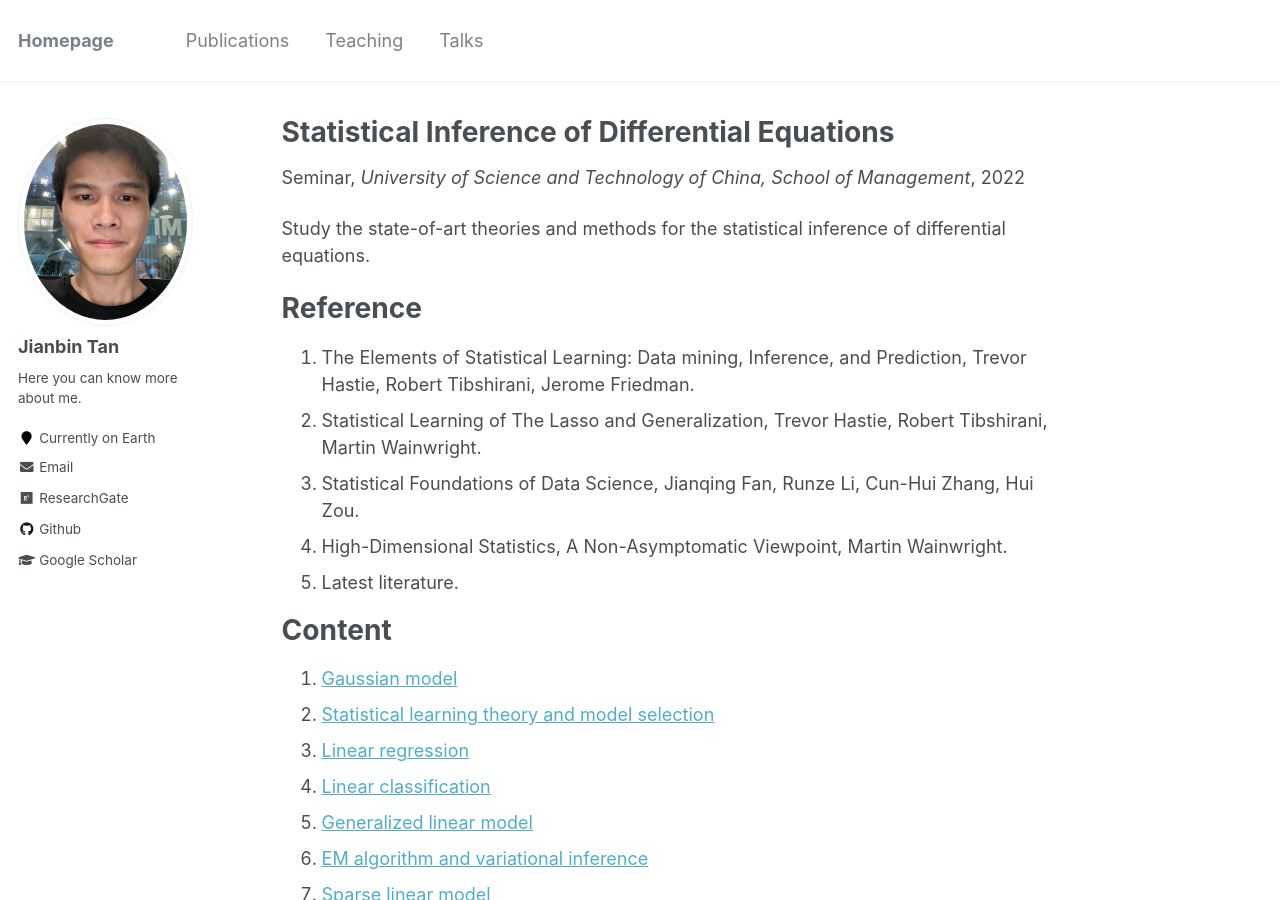
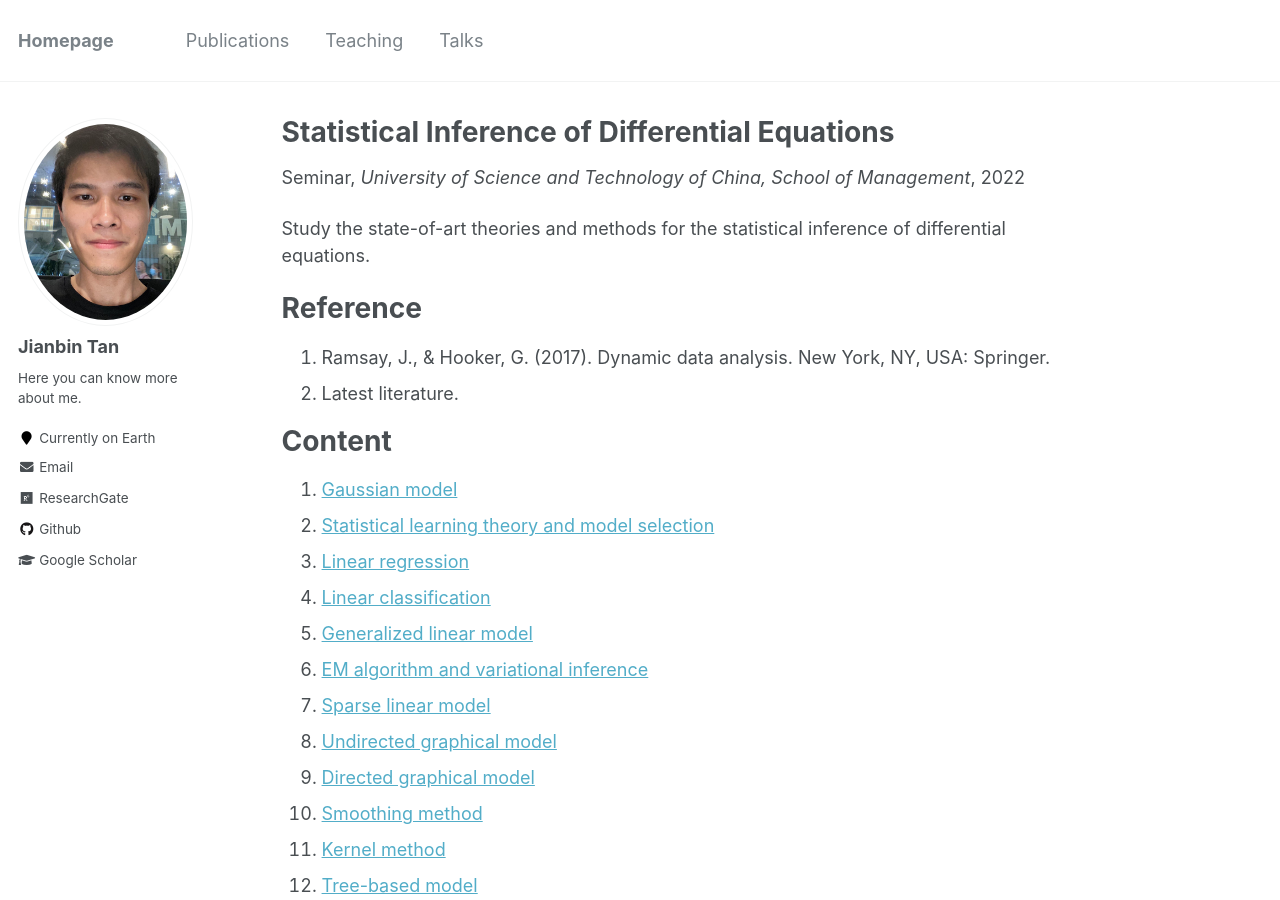
Before and after one commit to Tan-jianbin/Tan-jianbin.github.io, a Jekyll site: the page built from _teaching/2022-fall-teaching-2.md, in a window 1280 px wide and 900 px high. Built offline with Jekyll 4.4.1, drawn with Linux system fonts in a browser that asks for light colours.

Commit message:
Update 2022-fall-teaching-2.md

```diff
--- a/_teaching/2022-fall-teaching-2.md
+++ b/_teaching/2022-fall-teaching-2.md
@@ -14,11 +14,8 @@
 Reference
 ======
 
-1. The Elements of Statistical Learning: Data mining, Inference, and Prediction, Trevor Hastie, Robert Tibshirani, Jerome Friedman.
-2. Statistical Learning of The Lasso and Generalization, Trevor Hastie, Robert Tibshirani, Martin Wainwright.
-3. Statistical Foundations of Data Science, Jianqing Fan, Runze Li, Cun-Hui Zhang, Hui Zou.
-4. High-Dimensional Statistics, A Non-Asymptomatic Viewpoint, Martin Wainwright.
-5. Latest literature.
+1. Ramsay, J., & Hooker, G. (2017). Dynamic data analysis. New York, NY, USA: Springer.
+2. Latest literature.
 
 Content
 ======
```
